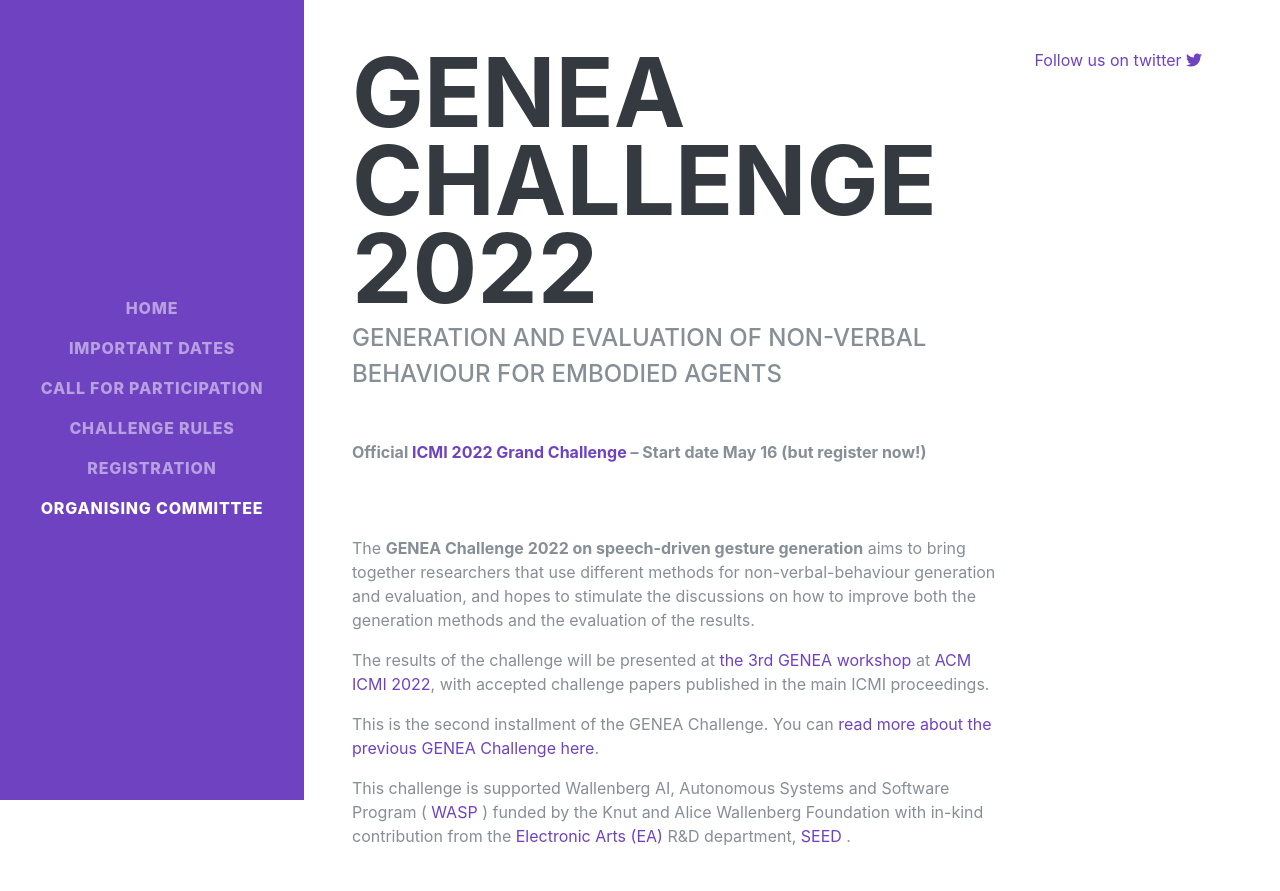
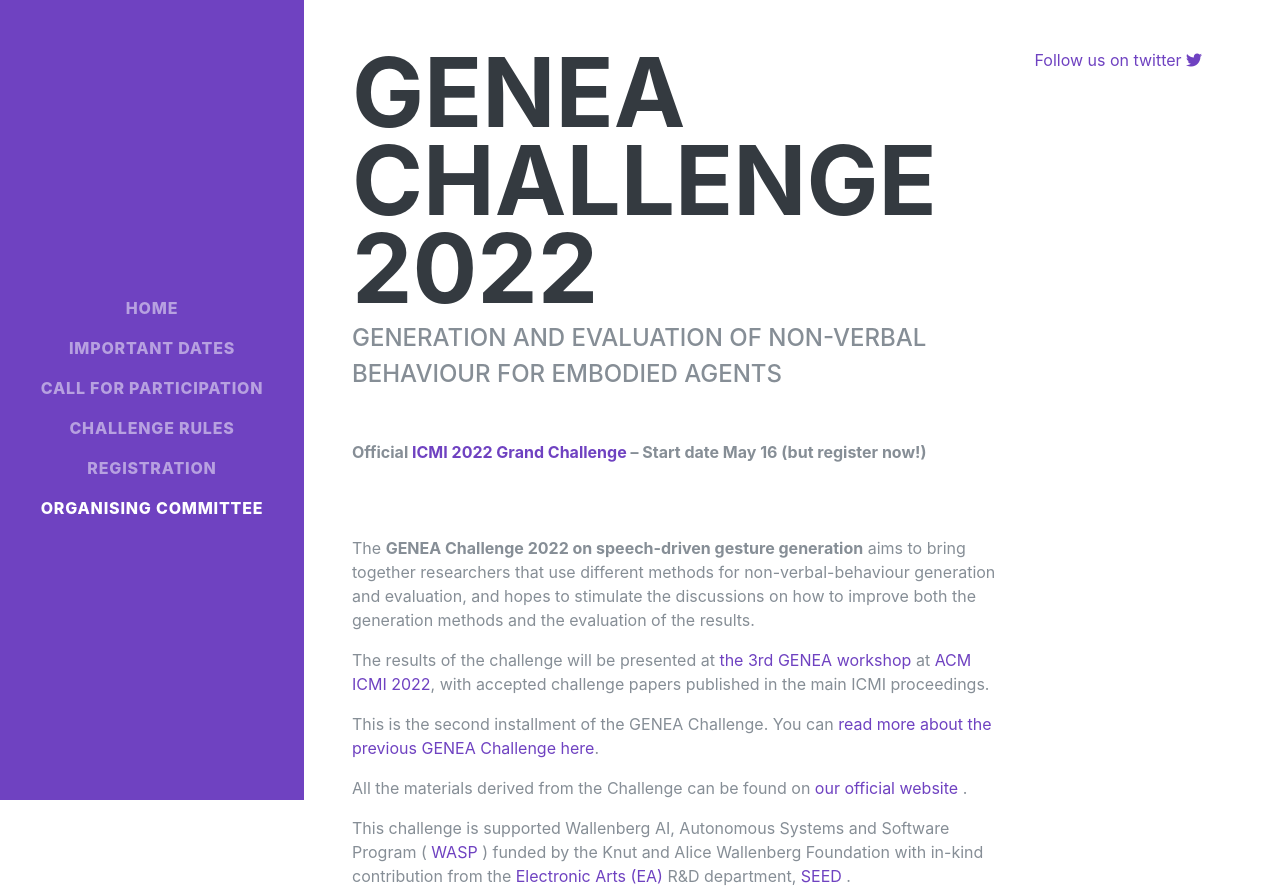
Before and after one commit to genea-workshop/2022, a website: page challenge/index.html in a window 1280 px wide. Shown: the top 891 px of the page. Drawn offline with Linux system fonts and the light colour scheme; a web font is replaced by a local one.

Commit message:
Link to the project page

```diff
--- a/challenge/index.html
+++ b/challenge/index.html
@@ -103,7 +103,8 @@
               <p>The results of the challenge will be presented at <a href="https://genea-workshop.github.io/2022/workshop/" target="_blank">the 3rd GENEA workshop </a> at <a href="https://icmi.acm.org/2022/" target="_blank">ACM ICMI 2022</a>, with accepted challenge papers published in the main ICMI proceedings.</p>
 
               <p>This is the second installment of the GENEA Challenge. You can <a href="https://svito-zar.github.io/GENEAchallenge2020/" target="_blank">read more about the previous GENEA Challenge here</a>.</p>
-	      <p> This challenge is supported Wallenberg AI, Autonomous Systems and Software Program ( <a href="https://wasp-sweden.org/"> WASP </a> ) funded by the Knut and Alice Wallenberg Foundation with in-kind contribution from the <a href="https://www.ea.com/en-gb"> Electronic Arts (EA)</a> R&D department, <a href="https://seed.ea.com/" target="_blank"> SEED </a>. </p> <br>
+	      <p> All the materials derived from the Challenge can be found on <a href="https://youngwoo-yoon.github.io/GENEAchallenge2022"> our official website </a>.  </p>
+              <p> This challenge is supported Wallenberg AI, Autonomous Systems and Software Program ( <a href="https://wasp-sweden.org/"> WASP </a> ) funded by the Knut and Alice Wallenberg Foundation with in-kind contribution from the <a href="https://www.ea.com/en-gb"> Electronic Arts (EA)</a> R&D department, <a href="https://seed.ea.com/" target="_blank"> SEED </a>. </p> <br>
             </p>
             <div class="row justify-content-center">
 
```
